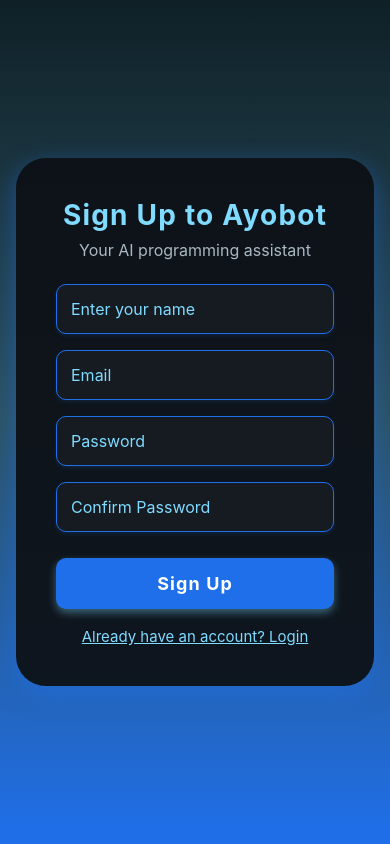
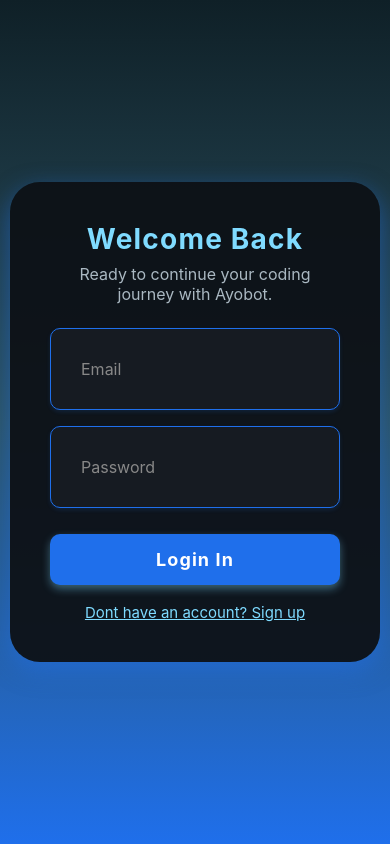
Before and after one commit to Pappyjay157/ayobot-Frontend, a React Native app: screen /Signin in a window 390 px wide. Built offline with nearby package versions, Linux system fonts and the light colour scheme.

Commit message:
SigninScreen added

```diff
--- a/App.tsx
+++ b/App.tsx
@@ -5,6 +5,7 @@
 import ChatScreen from './screens/ChatScreen';
 import AyobotIntro from './components/AyobotIntro';
 import SignupScreen from './screens/SignupScreen';
+import SigninScreen from './screens/SigninScreen';
 
 
 const Stack = createStackNavigator();
@@ -28,6 +29,8 @@
       <Stack.Navigator screenOptions={{ headerShown: false }}>
         <Stack.Screen name="Signup" component={SignupScreen} />
         <Stack.Screen name="Chat" component={ChatScreen} />
+        <Stack.Screen name="Signin" component={SigninScreen} />
+
       </Stack.Navigator>
     </NavigationContainer>
 
--- /dev/null
+++ b/screens/SigninScreen.tsx
@@ -0,0 +1,160 @@
+import styles from "../styles";
+import React, { useEffect, useRef, useState } from "react";
+import { TouchableOpacity } from "react-native";
+import { View, Text, TextInput, StyleSheet, Animated, PanResponder, KeyboardAvoidingView, Platform } from 'react-native';
+import { LinearGradient } from 'expo-linear-gradient';
+import { useNavigation, NavigationProp } from '@react-navigation/native';
+
+
+interface FormData {
+    email: string;
+    password: string;
+    }
+
+type RootStackParamList = {
+  Signup: undefined;
+  Signin: undefined;
+
+};
+
+const SigninScreen: React.FC = () => {
+    const [formData, setFormData] = useState<FormData>({
+        email: '',
+        password: '',
+    });
+
+    const fadeAnim = useRef(new Animated.Value(0)).current;
+    const tilt = useRef(new Animated.ValueXY({ x: 0, y: 0 })).current;
+      useEffect(() => {
+        Animated.timing(fadeAnim, {
+          toValue: 1,
+          duration: 900,
+          useNativeDriver: false,
+        }).start();
+      }, []);
+      const panResponder = useRef(
+          PanResponder.create({
+            onMoveShouldSetPanResponder: () => true,
+            onPanResponderMove: Animated.event(
+              [
+                null,
+                { dx: tilt.x, dy: tilt.y }
+              ],
+              { useNativeDriver: false }
+            ),
+            onPanResponderRelease: () => {
+              Animated.spring(tilt, {
+                toValue: { x: 0, y: 0 },
+                useNativeDriver: false,
+              }).start();
+            },
+          })
+        ).current;
+
+        const handleChange = (name: keyof FormData, value: string) => {
+          setFormData((prev) => ({ ...prev, [name]: value }));
+        };
+
+        const handleSubmit = () => {
+
+          console.log(formData);
+        };
+        const bounceAnim = useRef(new Animated.Value(50)).current;
+        useEffect(() => {
+            Animated.parallel([
+                Animated.timing(fadeAnim, {
+                toValue: 1,
+                duration: 900,
+                useNativeDriver: false,
+                }),
+                Animated.spring(bounceAnim, {
+                toValue: 0,
+                friction: 3, // lower friction = more bounce
+                tension: 100,
+                useNativeDriver: false,
+                }),
+            ]).start();
+            }, []);
+
+            const navigation = useNavigation<NavigationProp<RootStackParamList>>();
+    return (
+    <LinearGradient
+      colors={['#0f2027', '#2c5364', '#1F6FEB']}
+      style={styles.gradient}
+    >
+      <KeyboardAvoidingView
+        behavior={Platform.OS === 'ios' ? 'padding' : undefined}
+        style={{ flex: 1, justifyContent: 'center', alignItems: 'center' }}
+      >
+        <Animated.View
+          {...panResponder.panHandlers}
+          style={[
+            styles.formContainer,
+            {
+              opacity: fadeAnim,
+              transform: [
+                { perspective: 800 },
+                { rotateY: tilt.x.interpolate({ inputRange: [-50, 50], outputRange: ['-15deg', '15deg'] }) },
+                { rotateX: tilt.y.interpolate({ inputRange: [-50, 50], outputRange: ['15deg', '-15deg'] }) },
+              ],
+            },
+          ]}
+        >
+        <Animated.Text
+            style={[
+                styles.title,
+                {
+                opacity: fadeAnim,
+                transform: [{ translateY: bounceAnim }],
+                },
+            ]}
+            >
+            Welcome Back
+            </Animated.Text>
+
+            <Animated.Text
+            style={[
+                styles.subtitle,
+                {
+                opacity: fadeAnim,
+                transform: [{ translateY: bounceAnim }],
+                },
+            ]}
+            >
+            Ready to continue your coding journey with Ayobot.
+            </Animated.Text>
+            <TextInput
+              placeholder="Email"
+              placeholderTextColor="#888"
+              value={formData.email}
+              onChangeText={(value) => handleChange('email', value)}
+              autoCapitalize="none"
+              keyboardType="email-address"
+              style={styles.input}
+                />
+            <TextInput
+                placeholder="Password"
+                placeholderTextColor="#888"
+                value={formData.password}
+                onChangeText={(value) => handleChange('password', value)}
+                secureTextEntry
+                style={styles.input}
+            />
+            <TouchableOpacity style={styles.button} onPress={handleSubmit}>
+                <Text style={styles.buttonText}>Login In</Text>
+            </TouchableOpacity>
+
+            <TouchableOpacity
+                style={styles.secondaryButton}
+                onPress={() => navigation.navigate('Signup')}
+            >
+                <Text style={styles.secondaryButtonText}>Dont have an account? Sign up</Text>
+                </TouchableOpacity>
+        </Animated.View>
+        </KeyboardAvoidingView>
+        </LinearGradient>
+
+
+    );
+}
+export default SigninScreen;
--- a/screens/SignupScreen.tsx
+++ b/screens/SignupScreen.tsx
@@ -3,6 +3,16 @@
 import { TouchableOpacity, Text } from 'react-native';
 import { LinearGradient } from 'expo-linear-gradient';
 import styles from '../styles';
+import SigninScreen from './SigninScreen';
+import { useNavigation, NavigationProp } from '@react-navigation/native';
+
+
+type RootStackParamList = {
+  Signup: undefined;
+  Signin: undefined;
+
+};
+
 
 interface FormData {
   name: string;
@@ -11,7 +21,9 @@
   confirmPassword: string;
 }
 
+
 const SignupScreen: React.FC = () => {
+  const navigation = useNavigation<NavigationProp<RootStackParamList>>();
   const [formData, setFormData] = useState<FormData>({
     name: '',
     email: '',
@@ -85,7 +97,7 @@
             },
           ]}
         >
-          <Text style={styles.title}>Sign Up to Ayobot</Text>
+          <Text style={styles.title}>Welcome to Ayobot</Text>
           <Text style={styles.subtitle}>Your AI programming assistant</Text>
           <TextInput
             placeholder="Enter your name"
@@ -124,7 +136,10 @@
             <Text style={styles.buttonText}>Sign Up</Text>
           </TouchableOpacity>
 
-          <TouchableOpacity style={styles.secondaryButton} onPress={() => console.log('Go to Login')}>
+          <TouchableOpacity
+            style={styles.secondaryButton}
+            onPress={() => navigation.navigate('Signin')}
+          >
             <Text style={styles.secondaryButtonText}>Already have an account? Login</Text>
           </TouchableOpacity>
         </Animated.View>
--- a/styles.ts
+++ b/styles.ts
@@ -38,7 +38,7 @@
     backgroundColor: '#161B22',
     color: '#fff',
     marginBottom: 16,
-    padding: 14,
+    padding: 30,
     borderRadius: 10,
     borderWidth: 1,
     borderColor: '#1F6FEB',
```
